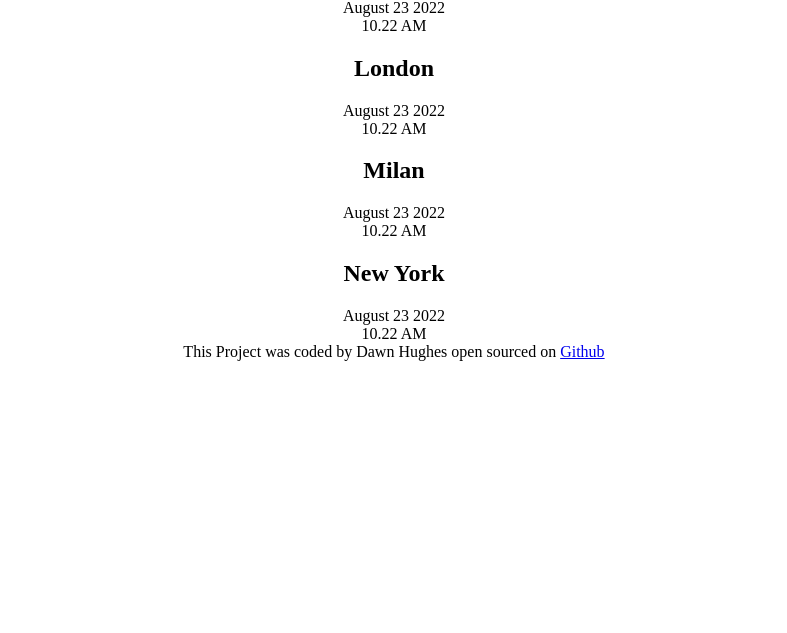
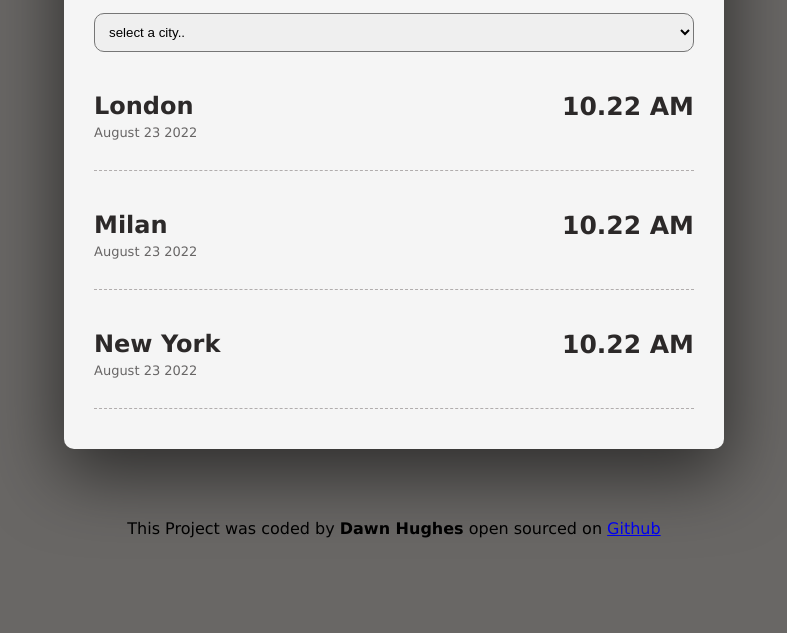
Before and after one commit to FedDawb/NewWorldClock, a plain HTML site: page index.html in a window 1280 px wide. Shown: the part 167-800 px from the top of the page, without its empty margins (246-1033 px from the left). Drawn offline with Linux system fonts and the light colour scheme.

Commit message:
Styled the project in Css

```diff
--- a/Style/style.css
+++ b/Style/style.css
@@ -1,7 +1,62 @@
+body {
+    background-color: rgb(105, 103, 101);
+    font-family: Verdana, Geneva, Tahoma, sans-serif;
+}
 
-body{
+h1 {
     text-align: center;
+    font-family: sans-serif;
+    font-size: 36px;
+
+}
+.container {
+    max-width: 600px;
+    margin: 60px auto;
+    background: whitesmoke;
+    padding: 30px;
+    box-shadow: rgba(0, 0, 0, 0.56) 0px 22px 70px 4px;
+    border-radius: 10px;
+}
+
+h2{
+    margin: 0 0 5px;
+
+}
+
+.date{
+
+    opacity: 0.7;
+    font-size: 13px;
+}
+.city{
+    display: flex;
+    margin : 10px 0;
+    justify-content: space-between;
+    color: rgb(44, 41, 41);
+    padding: 30px 0;
+    border-bottom: 1px dashed rgb(177, 173, 173);
+
+}
+
+.time {
+    font-size: 25px;
+    vertical-align:  middle;
+    font-weight: bold;
+
+}
+
+.time small {
+    font-size: 18px;
+    line-height: 36px;
+}
+select{
+    display: block;
+    width: 100%;
+    border-radius: 10px;
+    padding: 10px;
 }
 footer{
     text-align: center;
+    padding-top: 10px;
+    padding-bottom: 20px;
 }
--- a/index.html
+++ b/index.html
@@ -21,32 +21,32 @@
       </select>
 
       <div class="city">
-        <h2>Paris</h2>
-        <div class="date">August 23 2022</div>
+        <div>
+          <h2>London</h2>
+          <div class="date">August 23 2022</div>
+        </div>
         <div class="time">10.22 AM</div>
       </div>
 
       <div class="city">
-        <h2>London</h2>
-        <div class="date">August 23 2022</div>
+        <div>
+          <h2>Milan</h2>
+          <div class="date">August 23 2022</div>
+        </div>
         <div class="time">10.22 AM</div>
       </div>
 
       <div class="city">
-        <h2>Milan</h2>
-        <div class="date">August 23 2022</div>
-        <div class="time">10.22 AM</div>
-      </div>
-
-      <div class="city">
-        <h2>New York</h2>
-        <div class="date">August 23 2022</div>
+        <div>
+          <h2>New York</h2>
+          <div class="date">August 23 2022</div>
+        </div>
         <div class="time">10.22 AM</div>
       </div>
     </div>
 
     <footer>
-      This Project was coded by Dawn Hughes open sourced on
+      This Project was coded by <strong>Dawn Hughes</strong> open sourced on
       <a href="#">Github </a>
     </footer>
     <script src="Javascript/index.js"></script>
```
